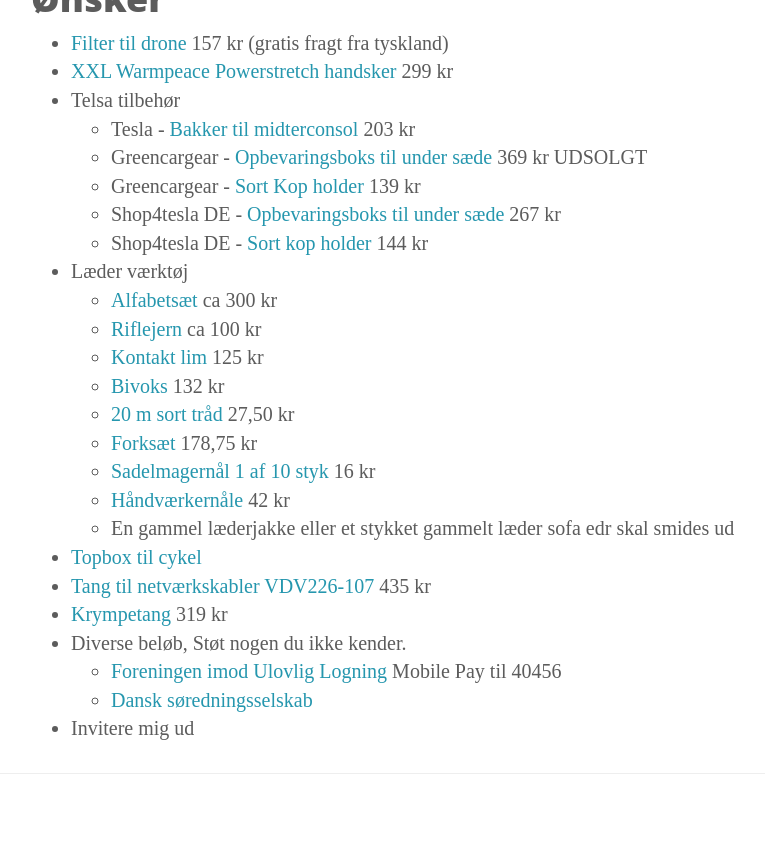
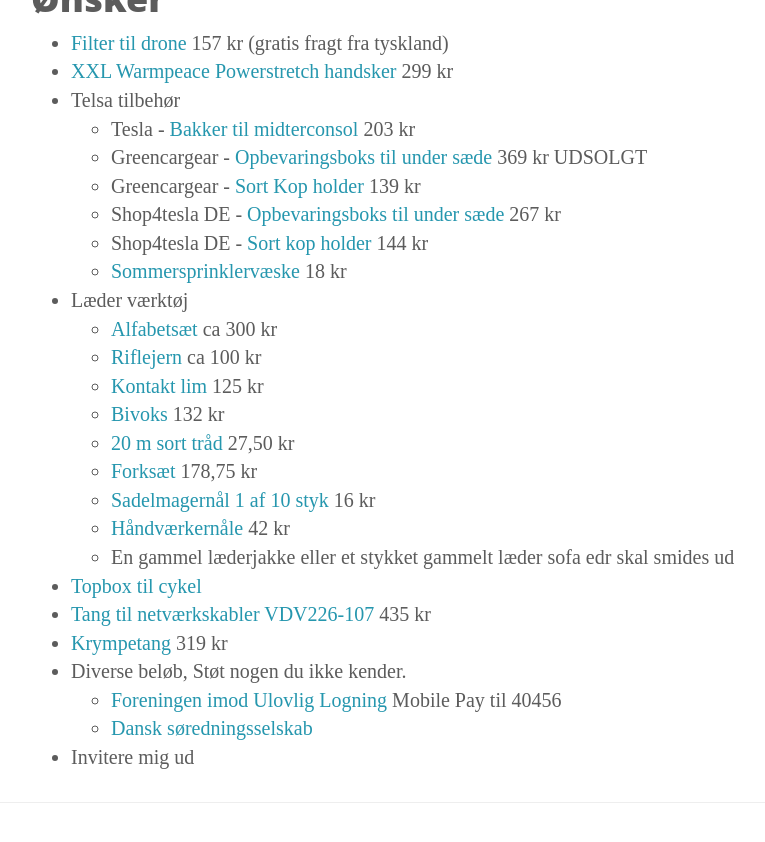
Before and after one commit to clysel/christian.lysel.net, a Jekyll site: the page built from gave.markdown, in a window 1280 px wide and 900 px high, scrolled down 547 px. Shown: the top 842 px of the window, without its empty margins (234-999 px from the left). Built offline with Jekyll 4.4.1, drawn with Linux system fonts in a browser that asks for light colours.

Commit message:
Update gave.markdown

```diff
--- a/gave.markdown
+++ b/gave.markdown
@@ -14,6 +14,7 @@
   * Greencargear - [Sort Kop holder](https://greencargear.dk/vare/tesla_kopholder) 139 kr
   * Shop4tesla DE - [Opbevaringsboks til under sæde](https://www.shop4tesla.com/da/products/sitz-organizer-box-tesla-model-y?variant=39975226933388) 267 kr
   * Shop4tesla DE - [Sort kop holder](https://www.shop4tesla.com/da/products/getrankehalter-tesla-model-3-y?variant=43569316823308) 144 kr
+  * [Sommersprinklervæske](https://www.harald-nyborg.dk/alaska-sommersprinklervaeske-3-l) 18 kr
 * Læder værktøj
   * [Alfabetsæt](https://www.laederiet.dk/shop/381-alfabet--og-talsaet/7321-alfabet-og-talsaet-8134/) ca 300 kr
   * [Riflejern](https://www.laederiet.dk/shop/275-riflejern-mm/5188-riflejern-justerbart-/) ca 100 kr
```
